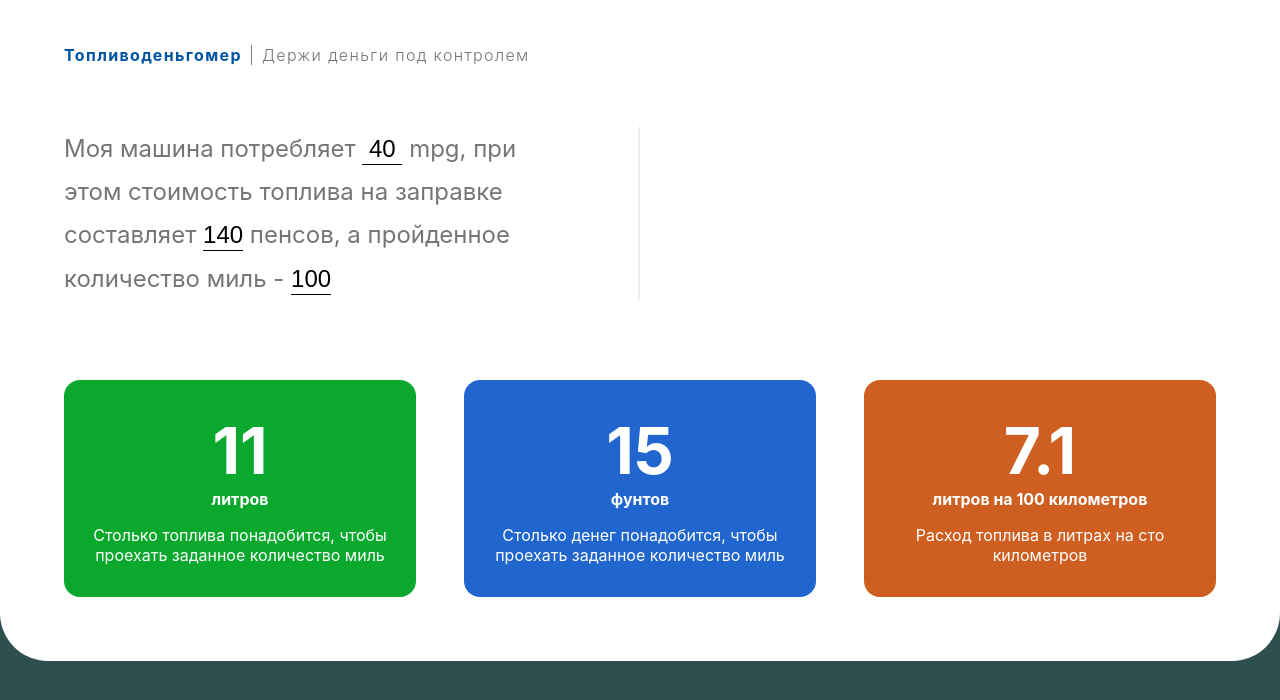
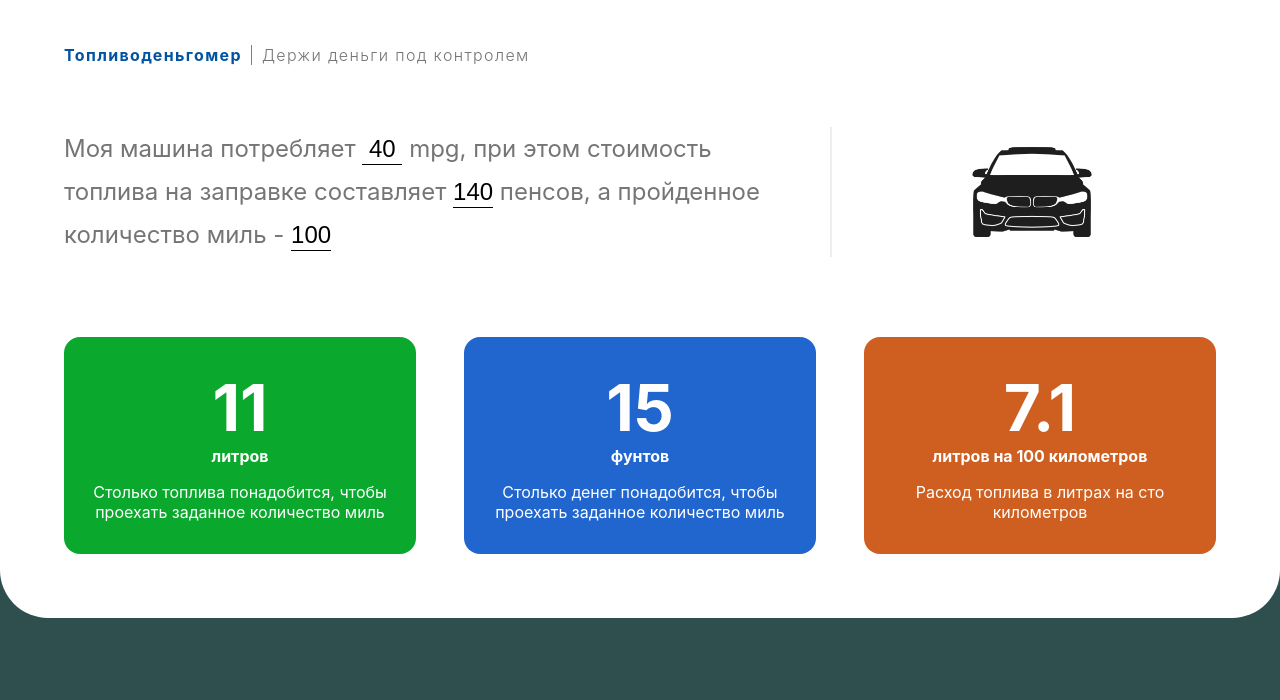
Before and after one commit to zhkvivan/fuel-calculator, a React (Create React App) app: page / in a window 1280 px wide. Shown: the top 700 px of the page. Built offline with nearby package versions, Linux system fonts and the light colour scheme; the HTML template or start-up script is replaced by a standard one.

Commit message:
adds a car

```diff
--- a/src/Components/Calculator.jsx
+++ b/src/Components/Calculator.jsx
@@ -1,26 +1,24 @@
 import React, { useEffect, useRef, useState } from 'react';
 import ResultCard from './Result-card';
 import styled from 'styled-components';
+import car from '../Assets/car.png';
 
 const MainWrapper = styled.div`
-  display: flex;
-  flex-direction: row;
-  justify-content: space-between;
-  align-items: center;
-  max-width: 50%;
-  padding-right: 4rem;
+  display: grid;
+  grid-template-columns: 2fr 1fr;
   margin-top: 3rem;
   margin-bottom: 5rem;
-  border-right: 2px solid rgba(117, 117, 117, 0.13);
 `;
 
 const FormWrapper = styled.div`
   color: #757575;
+  padding-right: 4rem;
   font-size: 1.5rem;
   font-family: Inter;
   font-style: normal;
   font-weight: 400;
   line-height: 181.523%;
+  border-right: 2px solid rgba(117, 117, 117, 0.13);
 `;
 
 const Input = styled.input`
@@ -40,7 +38,14 @@
   }
 `;
 
-const CarWrapper = styled.div``;
+const Car = styled.div`
+  background-image: url(${car});
+  background-position: center;
+  background-size: contain;
+  background-repeat: no-repeat;
+  background-origin: content-box;
+  padding-left: 1rem;
+`;
 
 const CardsWrapper = styled.div`
   display: grid;
@@ -131,6 +136,7 @@
             }}
           />
         </FormWrapper>
+        <Car />
       </MainWrapper>
       <CardsWrapper>
         <ResultCard
```
Also changed, not shown: src/Assets/car.png (added).
